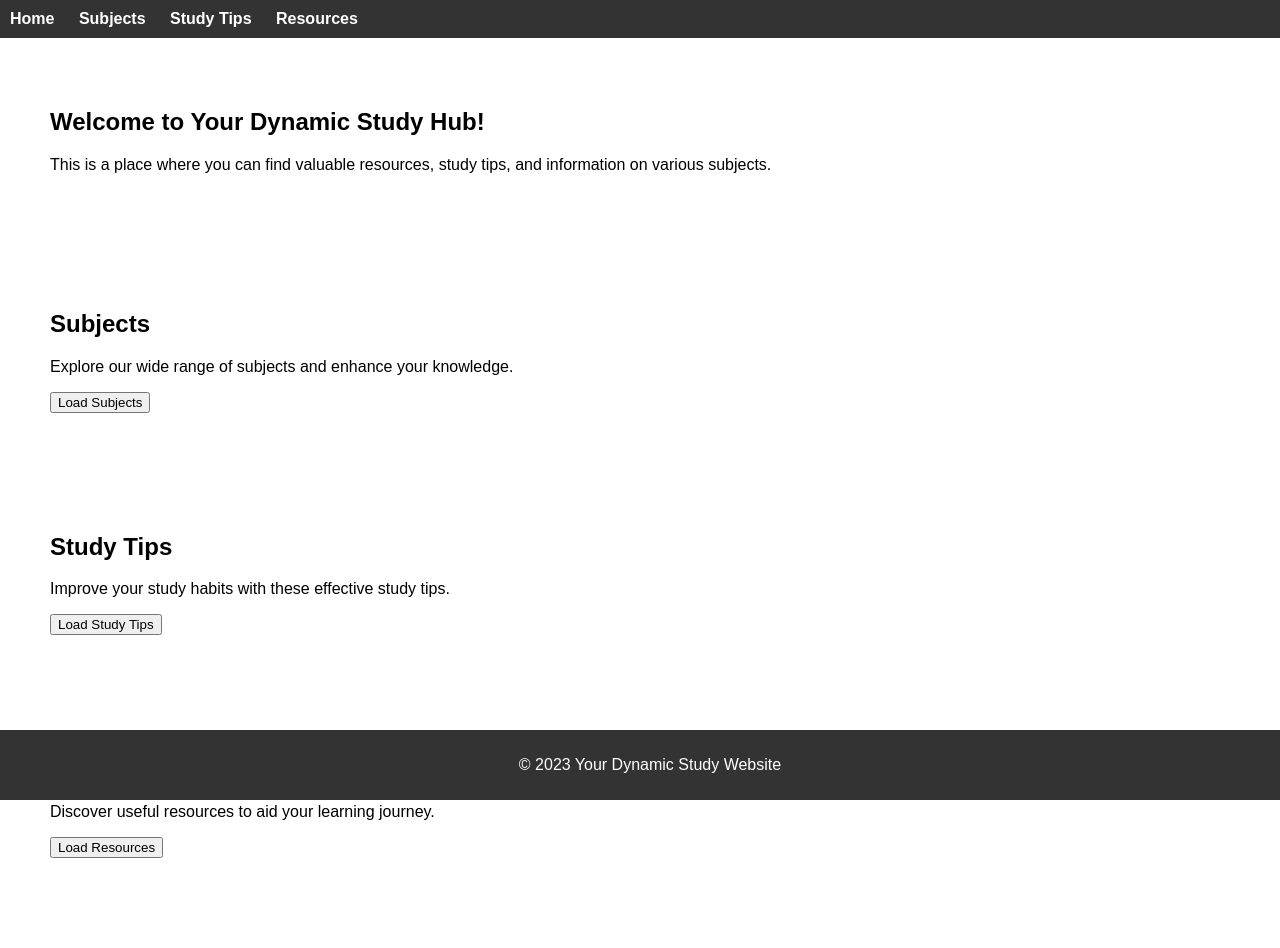
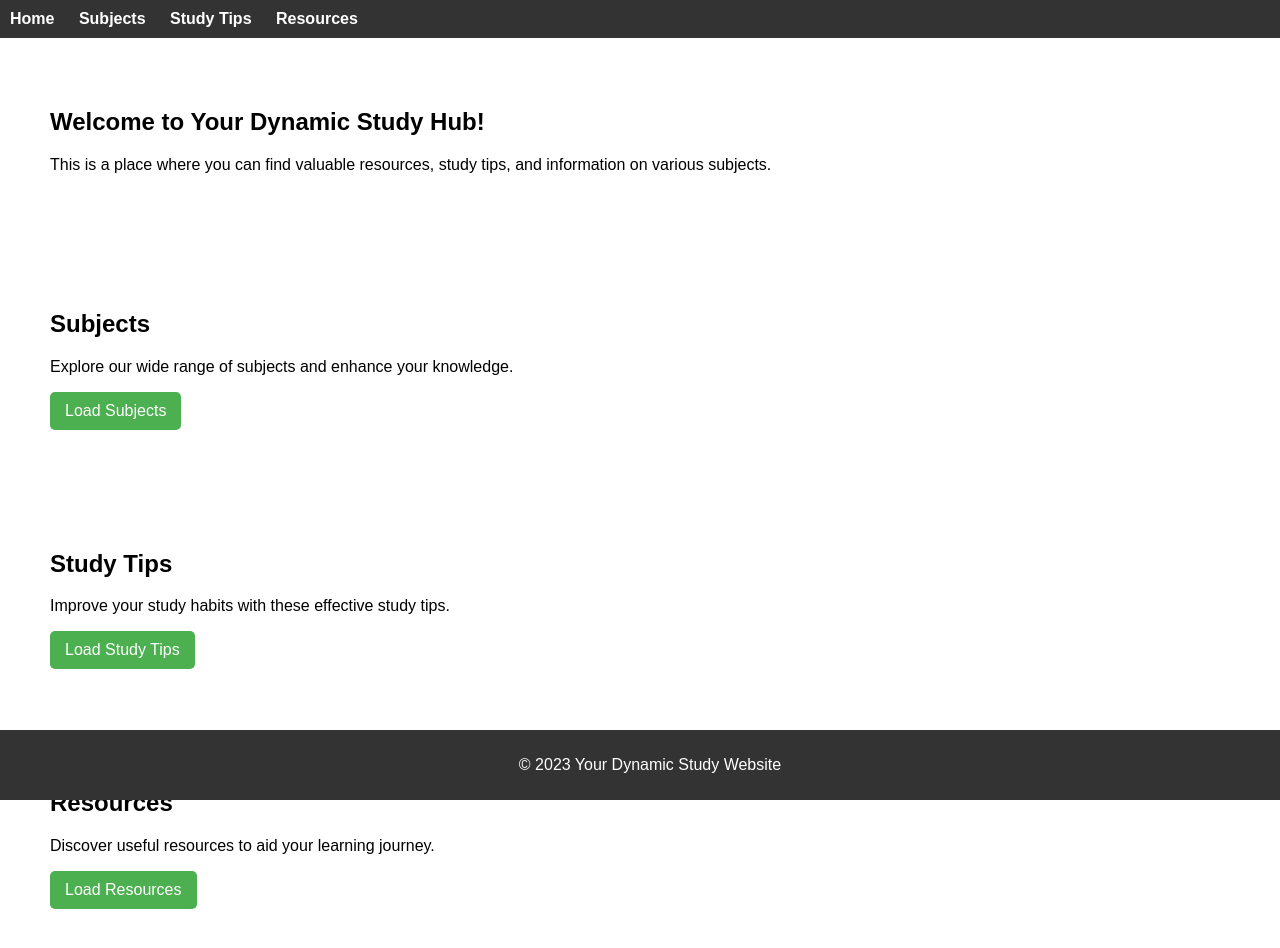
Before and after one commit to Centilus1272/Zendesk-Site-Demo, a plain HTML site: page index.html in a window 1280 px wide. Before the commit the page ends 908 px from the top, so only its background shows below. Drawn offline with Linux system fonts and the light colour scheme.

Commit message:
change to css

```diff
--- a/styles.css
+++ b/styles.css
@@ -42,3 +42,18 @@ footer {
     bottom: 0;
     width: 100%;
 }
+
+/* Button Styles */
+button {
+    background-color: #4CAF50;
+    color: white;
+    padding: 10px 15px;
+    border: none;
+    border-radius: 5px;
+    cursor: pointer;
+    font-size: 16px;
+}
+
+button:hover {
+    background-color: #45a049;
+}
```
